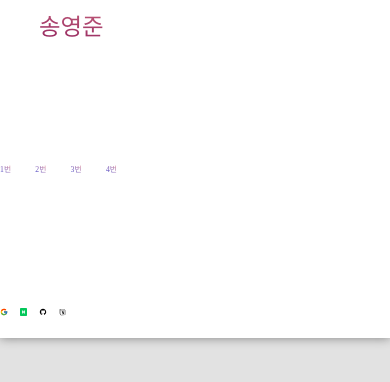
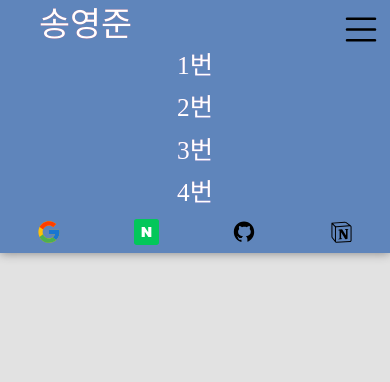
Before and after one commit to S0ngYoungJun/songsong, a website: page index.html in a window 390 px wide. Shown: the top 382 px of the page. Drawn offline with Linux system fonts and the light colour scheme.

Commit message:
미디어쿼리 토글버튼svg

```diff
--- a/index.html
+++ b/index.html
@@ -34,7 +34,7 @@
       width:10vw;
       height:6vh;
       display:flex;
-      text-align: center;
+
       justify-content: center;
       align-items: center;
       font-size: 2vw;
@@ -44,7 +44,7 @@
     }
     .navcenter>ul:nth-child(2){
       list-style:none;
-      display:flex;
+      display:none;
       width:30vw;
       height:6vh;
       justify-content: space-between;
@@ -81,6 +81,7 @@
       background: linear-gradient(to right top, #bf33cc, #ddff9e);
       color: transparent;
       -webkit-background-clip: text;
+
 }
 img{
   width:2vw;
@@ -99,36 +100,82 @@ img{
   #navmain {
     flex-direction: column;
     align-items: flex-start;
-    background-color: white;
+    background-color: #5f85bb;
       width:100vw;
-      height:40vh;
+      height:30vh;
       box-shadow: 0px 0px 10px gray;
   }
   .navcenter {
     flex-direction: column;
     align-items: flex-start;
     width:100vw;
-      height:40vh;
+      height:30vh;
   }
   .navcenter>div:nth-child(1){
       width:100vw;
-      height:6vh;
+      height:5vh;
       display:flex;
-      justify-content: left;
+      justify-content: space-between;
       margin-left:10vw;
       align-items: center;
-      font-size: 6vw;
-      background: linear-gradient(to right top, #861657, #ffa69e);
-      color: transparent;
-      -webkit-background-clip: text;
+      font-size: 4vh;
+      color: white
     }
+    .navcenter>div:nth-child(1)>a>img{
+      width:15vw;
+      height:5vh;
+    }
+    .navcenter>ul:nth-child(2){
+      display:flex;
+      width:100vw;
+      height:20vh;
+      justify-content: space-between;
+      align-items: center;
+      flex-direction: column;
+    }
+    .navcenter>ul:nth-child(2)>li {
+      width: 100%;
+      display:flex;
+      height:5vh;
+      text-align: center;
+      justify-content: center;
+      align-items: center;
+      font-size: 3vh;
+      color: white;
+    }
+    .navcenter>ul:nth-child(3){
+      list-style:none;
+      display:flex;
+      width:100vw;
+      height:5vh;
+      justify-content: space-between;
+      align-items: center;
+    }
+    .navcenter>ul:nth-child(3)>li {
+      float: left;
+      display:flex;
+      text-align: center;
+      justify-content: center;
+      align-items: center;
+      font-size: 1vw;
+    }
+img{
+  width:25vw;
+  height:3vh;
+}
+a{display:block;
+  width: 25vw;
+  height: 3vh;
+}
 }
   </style>
 </head>
 <body>
 <div id="navmain">
   <div class="navcenter">
-    <div>송영준</div>
+    <div>송영준
+      <a href="#" arialabel="burger.svg" class="toggleBtn"> <img src="burger.svg" alt='burger'/></a>
+    </div>
     <ul>
       <li>1번</li>
       <li>2번</li>
```
Also changed, not shown: burger.svg (added).
